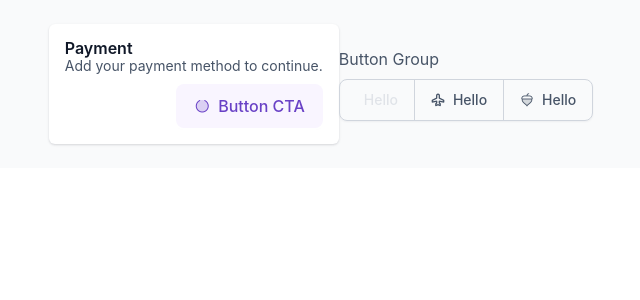
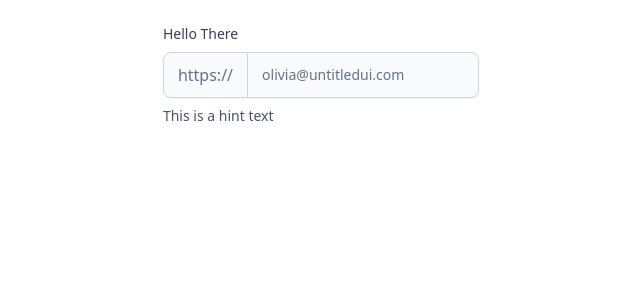
Before and after one commit to Glover69/angular-ui-kit, an Angular app: page / in a window 1280 px wide. Shown: the top 300 px of the page, without its empty margins (319-959 px from the left). Built offline with nearby package versions, Linux system fonts and the light colour scheme.

Commit message:
added new component: input

```diff
--- a/src/app/app.component.html
+++ b/src/app/app.component.html
@@ -1,5 +1,5 @@
-<section class="w-full h-full flex items-center justify-center p-6 bg-gray-50">
-  <app-card>
+<section class="w-full h-full flex items-center justify-center p-6">
+  <!-- <app-card>
 	<div card-header>
 	 <h3 card-title>Payment</h3>
      <p card-description>Add your payment method to continue.</p>
@@ -14,6 +14,17 @@
     </div>
   </app-card>
 
-  <app-button-groups (buttonClick)="onGroupClick($event)" [buttons]="groupedButtons" [size]="'lg'" [hierarchy]="'tertiary-gray'" [label]="'Button Group'"></app-button-groups>
+  <app-button-groups (buttonClick)="onGroupClick($event)" [buttons]="groupedButtons" [size]="'lg'" [hierarchy]="'tertiary-gray'" [label]="'Button Group'"></app-button-groups> -->
 
+  <app-input-field-base
+    [inputType]="'base'"
+    [baseInputType]="'leading-text'"
+    [leadingTextValue]="'https://'"
+    [trailingOptions]="countryOptions"
+    [hintText]="'This is a hint text'"
+    [isDestructive]="false"
+    [placeholder]="'olivia@untitledui.com'"
+    [label]="'Hello There'"
+    [disabled]="true"
+  ></app-input-field-base>
 </section>
--- a/src/app/app.component.ts
+++ b/src/app/app.component.ts
@@ -5,21 +5,33 @@ import {
   ButtonGroupsComponent,
   ButtonProps,
 } from './components/button-groups/button-groups.component';
+import { InputFieldBaseComponent } from './components/input-field-base/input-field-base.component';
 
 @Component({
   selector: 'app-root',
-  imports: [ButtonGroupsComponent, ButtonComponent, CardComponent],
+  imports: [
+    ButtonGroupsComponent,
+    ButtonComponent,
+    CardComponent,
+    InputFieldBaseComponent,
+  ],
   templateUrl: './app.component.html',
   styleUrl: './app.component.css',
 })
 export class AppComponent {
   title = 'ui-kit';
 
+  countryOptions = [
+    { label: 'US', value: 'US' },
+    { label: 'GH', value: 'GH' },
+    { label: 'NG', value: 'NG' },
+  ];
+
   groupedButtons: ButtonProps[] = [
     {
       size: 'md',
       hierarchy: 'tertiary-gray',
-      icon: "leading",
+      icon: 'leading',
       isDestructive: false,
       text: 'Hello',
       iconName: 'acorn',
--- /dev/null
+++ b/src/app/components/input-field-base/input-field-base.component.html
@@ -0,0 +1,64 @@
+<div class="input-group flex flex-col items-start gap-2">
+  @if (label) {
+    <span class="text-sm text-gray-700">{{ label }}</span>
+  }
+
+
+  @if (inputType === 'base') {
+    <div [ariaDisabled]="disabled" [ngClass]="[isDestructive ? 'border border-error-300' : 'border border-gray-300', disabled ? 'bg-gray-50' : 'transparent']" class="inline-flex items-stretch overflow-hidden disabled:bg-gray-50 shadow-xs rounded-lg">
+     <!-- Leading addon: mini select -->
+    @if (baseInputType === 'leading-dropdown') {
+      <div class="relative flex items-center gap-2 px-3.5 py-2.5 shrink-0 border-r border-gray-300">
+        <select
+          class="appearance-none bg-transparent text-gray-900 text-base md:text-sm focus:outline-none"
+        >
+          @for (opt of leadingOptions; track $index) {
+            <option [value]="opt.value">{{ opt.label }}</option>
+          }
+        </select>
+        <i class="ph ph-caret-down text-gray-500"></i>
+      </div>
+    }
+
+    @if (baseInputType === 'leading-text') {
+        <div class="relative text-gray-500 flex items-center gap-2 px-3.5 py-2.5 shrink-0 border-r border-gray-300">
+            {{leadingTextValue}}
+        </div>
+    }
+
+    @if (baseInputType === 'default' || iconName) {
+      <div class="px-3.5 py-2.5 shrink-0 pr-0 text-gray-800 flex items-center justify-center">
+        <span class="text-lg ph" [ngClass]="[   iconStyle && iconStyle !== 'regular' ? 'ph-' + iconStyle : 'ph',   iconName ? 'ph-' + iconName : '' ]"></span>
+      </div>
+    }
+
+
+    <input [disabled]="disabled" [placeholder]="placeholder" class="placeholder:text-gray-500 flex-1 min-w-0 bg-transparent px-3.5 py-2.5 text-base transition-[color,box-shadow] focus:outline-none disabled:pointer-events-none disabled:cursor-not-allowed md:text-sm"/>
+
+    <!-- <div [ngClass]="[isDestructive ? 'text-error-300' : 'text-gray-800']" class="px-3.5 py-2.5 shrink-0 pl-0 flex items-center justify-center">
+      <span class="text-lg ph ph-question-mark"></span>
+    </div> -->
+
+    <!-- Trailing addon: mini select -->
+    @if (baseInputType === 'trailing-dropdown') {
+      <div class="relative flex items-center gap-2 px-3.5 py-2.5 shrink-0 border-l border-gray-300">
+        <select
+          class="appearance-none bg-transparent text-gray-900 text-base md:text-sm focus:outline-none"
+        >
+          @for (opt of trailingOptions; track $index) {
+            <option [value]="opt.value">{{ opt.label }}</option>
+          }
+        </select>
+        <i class="ph ph-caret-down text-gray-500"></i>
+      </div>
+    }
+  </div>
+  }@else if (inputType === 'textarea') {
+    <textarea [disabled]="disabled" [ngClass]="[isDestructive ? 'border-error-300' : 'border-gray-300']" [placeholder]="placeholder" class="placeholder:text-gray-500 resize-none shadow-xs px-3.5 py-2.5 shrink-0 rounded-lg border transition-[color,box-shadow] focus:outline-none disabled:pointer-events-none disabled:bg-gray-50 disabled:cursor-not-allowed text-base md:text-sm" name="" id="" cols="30" rows="10"></textarea>
+  }
+
+
+  @if (hintText) {
+    <span [ngClass]="[isDestructive ? 'text-error-500' : 'text-gray-600']" class="text-sm">{{ hintText }}</span>
+  }
+</div>
--- a/src/styles.css
+++ b/src/styles.css
@@ -1,6 +1,7 @@
 /* You can add global styles to this file, and also import other style files */
 @import "tailwindcss";
-@import url('https://fonts.googleapis.com/css2?family=Inter:ital,opsz,wght@0,14..32,100..900;1,14..32,100..900&display=swap');
+/* @import url('https://fonts.googleapis.com/css2?family=Inter:ital,opsz,wght@0,14..32,100..900;1,14..32,100..900&display=swap'); */
+@import url('https://fonts.googleapis.com/css2?family=Geist:wght@100..900&display=swap');
 
 
 html, body {
@@ -40,6 +41,7 @@ html, body {
   /* Error color variants */
   --color-error-50: #FEF3F2;
   --color-error-100: #FEE4E2;
+  --color-error-300: #FDA29B;
   --color-error-500: #F04438;
   --color-error-700: #B42318;
 
@@ -57,7 +59,7 @@ html, body {
 
 
   /* FONTS */
-  --font-sans: "Inter", ui-sans-serif, system-ui, -apple-system, "Segoe UI", Roboto, "Helvetica Neue", Arial, "Noto Sans", "Apple Color Emoji", "Segoe UI Emoji", "Segoe UI Symbol", "Noto Color Emoji";
+  --font-sans: "Geist", ui-sans-serif, system-ui, -apple-system, "Segoe UI", Roboto, "Helvetica Neue", Arial, "Noto Sans", "Apple Color Emoji", "Segoe UI Emoji", "Segoe UI Symbol", "Noto Color Emoji";
   --font-mono: ui-monospace, SFMono-Regular, Menlo, Monaco, Consolas, "Liberation Mono", "Courier New", monospace;
 
   /* SHADOWS */
@@ -119,6 +121,7 @@ html, body {
   /* Error color variants */
   --color-error-50: #FEF3F2;
   --color-error-100: #FEE4E2;
+  --color-error-300: #FDA29B;
   --color-error-500: #F04438;
   --color-error-700: #B42318;
 
@@ -193,7 +196,7 @@ html, body {
   }
 
   .btn-destructive {
-    @apply bg-error-500 text-white hover:bg-error-700 disabled:bg-error-100
+    @apply bg-error-300 text-white hover:bg-error-700 disabled:bg-error-100
            focus-visible:ring-error-100;
   }
 
```
Also changed, not shown: src/app/components/input-field-base/input-field-base.component.ts (added, +24 -0 lines), src/app/components/input-field-base/input-field-base.component.css (added), 1 other file (tests, documents, lock files or other folders).
